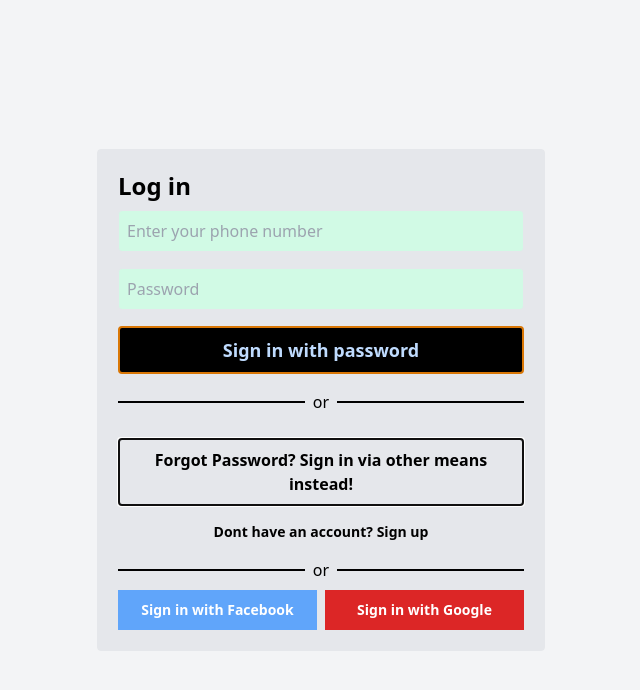
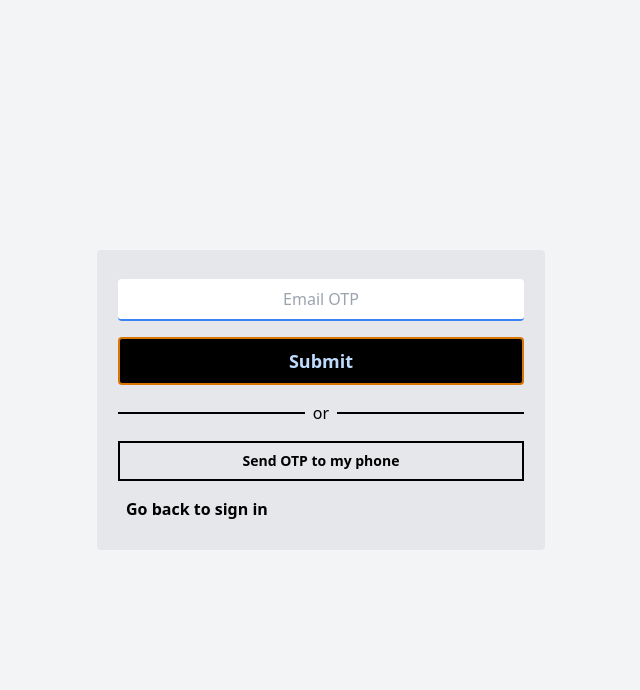
Before and after one commit to raihanulhaque643/xen-assignment, a React (Create React App) app: page / in a window 1280 px wide. Both pictures are taken after a click on the button "Forgot Password? Sign in via other means instead!". Shown: the top 690 px of the page, without its empty margins (319-959 px from the left). Built offline with nearby package versions, Linux system fonts and the light colour scheme.

Commit message:
dynamic forms placed within the login page

```diff
--- /dev/null
+++ b/src/features/user/ForgotPasswordForm.js
@@ -0,0 +1,101 @@
+import React, { useState } from 'react'
+import { Formik, Form, Field, ErrorMessage } from 'formik';
+import FormOrRow from './FormOrRow';
+
+const ForgotPasswordForm = ({ setShowSignInWithPassword }) => {
+
+    const [showEmailOTPForm, setShowEmailOTPForm] = useState(true)
+
+    return (
+        <div className="">
+            {
+                showEmailOTPForm ?
+                <Formik
+                enableReinitialize={true}
+                initialValues={{ email: '' }}
+                validate={values => {
+                    const errors = {};
+                    if (!values.email) {
+                    errors.email = 'Email is required';
+                    }
+                    return errors;
+                }}
+                onSubmit={(values, { setSubmitting }) => {
+                    setTimeout(() => {
+                    alert(JSON.stringify(values, null, 2));
+                    setSubmitting(false);
+                    }, 400);
+                }}
+                >
+                {({ isSubmitting }) => (
+                    <Form className="flex flex-col">
+
+                    <Field placeholder="Email OTP" className="w-full rounded p-2 my-2 border-b-2 border-blue-500 text-center" type="text" name="email"/>
+                    <ErrorMessage name="email" component="small" className="text-red-600"  />
+
+                    <button className="bg-black rounded text-blue-200 font-semibold text-lg p-2 my-2 border-2 border-yellow-600" type="submit" disabled={isSubmitting}>
+                        Submit
+                    </button>
+
+                    </Form>
+                )}
+                </Formik>
+                :
+                <Formik
+                enableReinitialize={true}
+                initialValues={{ phone: '' }}
+                validate={values => {
+                    const errors = {};
+                    if (!values.phone) {
+                    errors.phone = 'Phone number is required';
+                    }
+                    return errors;
+                }}
+                onSubmit={(values, { setSubmitting }) => {
+                    setTimeout(() => {
+                    alert(JSON.stringify(values, null, 2));
+                    setSubmitting(false);
+                    }, 400);
+                }}
+                >
+                {({ isSubmitting }) => (
+                    <Form className="flex flex-col">
+
+                    <Field placeholder="SMS OTP" className="w-full rounded p-2 my-2 border-b-2 border-blue-500 text-center" type="text" name="phone"/>
+                    <ErrorMessage name="phone" component="small" className="text-red-600"  />
+
+                    <button className="bg-black rounded text-blue-200 font-semibold text-lg p-2 my-2 border-2 border-yellow-600" type="submit" disabled={isSubmitting}>
+                        Submit
+                    </button>
+
+                    </Form>
+                )}
+                </Formik>
+            }
+
+            <FormOrRow />
+
+            {
+                showEmailOTPForm ?
+                <button
+                onClick={() => {setShowEmailOTPForm(false)}}
+                className="w-full border-2 border-black p-2 font-semibold text-sm my-2">Send OTP to my phone</button>
+                :
+                <button
+                onClick={() => {setShowEmailOTPForm(true)}}
+                className="w-full border-2 border-black p-2 font-semibold text-sm my-2">Send OTP to my email</button>
+            }
+
+            <button
+            className="font-semibold m-2"
+            onClick={() => {setShowSignInWithPassword(true)}}
+            >Go back to sign in
+            </button>
+
+
+
+        </div>
+    )
+}
+
+export default ForgotPasswordForm
--- a/src/features/user/Login.js
+++ b/src/features/user/Login.js
@@ -1,65 +1,18 @@
-import React from 'react'
-import { Formik, Form, Field, ErrorMessage } from 'formik';
-import { Link } from 'react-router-dom';
-import FormOrRow from './FormOrRow';
+import React, { useState } from 'react'
+import SignInWithPasswordForm from './SignInWithPasswordForm';
+import ForgotPasswordForm from './ForgotPasswordForm';
 
 const Login = () => {
+
+    const [showSignInWithPassword, setShowSignInWithPassword] = useState(true)
+
     return (
         <div className="w-full max-w-md m-2 border rounded p-5 bg-gray-200">
-            <Formik
-            initialValues={{ phone: '', password: '' }}
-            validate={values => {
-                const errors = {};
-                if (!values.phone) {
-                errors.phone = 'Phone number is required';
-                }
-                if (!values.password) {
-                    errors.password = 'Password is required';
-                }
-                return errors;
-            }}
-            onSubmit={(values, { setSubmitting }) => {
-                setTimeout(() => {
-                alert(JSON.stringify(values, null, 2));
-                setSubmitting(false);
-                }, 400);
-            }}
-            >
-            {({ isSubmitting }) => (
-                <Form className="flex flex-col">
-                <div className="font-bold text-2xl">Log in</div>
-
-                <Field placeholder="Enter your phone number" className="w-full border rounded p-2 my-2 bg-green-100" type="text" name="phone" />
-                <ErrorMessage name="phone" component="small" className="text-red-600"  />
-
-                <Field placeholder="Password" className="w-full border rounded p-2 my-2 bg-green-100" type="password" name="password" />
-                <ErrorMessage name="password" component="small" className="text-red-600"  />
-
-                <button className="bg-black rounded text-blue-200 font-semibold text-lg p-2 my-2 border-2 border-yellow-600" type="submit" disabled={isSubmitting}>
-                    Sign in with password
-                </button>
-
-                </Form>
-            )}
-     </Formik>
-
-            <FormOrRow />
-
-            <button className="w-full border-2 p-2 my-4 font-semibold border-black">Forgot Password? Sign in via other means instead!</button>
-
-            <Link to="/signup" className="flex flex-col items-center font-semibold text-sm mb-4">Dont have an account? Sign up</Link>
-
-            <FormOrRow />
-
-            <div className="flex flex-row w-full">
-                    <button className="flex flex-col w-full text-center text-white bg-blue-400 h-10 justify-center items-center mr-1 font-semibold text-sm">
-                        Sign in with Facebook
-                    </button>
-                    <button className="flex flex-col w-full text-center text-white bg-red-600 h-10 justify-center items-center ml-1 font-semibold text-sm">
-                        Sign in with Google
-                    </button>
-            </div>
-
+            {
+                showSignInWithPassword ?
+                <SignInWithPasswordForm showSignInWithPassword={showSignInWithPassword} setShowSignInWithPassword={setShowSignInWithPassword} /> :
+                <ForgotPasswordForm setShowSignInWithPassword={setShowSignInWithPassword} />
+            }
         </div>
     )
 }
--- /dev/null
+++ b/src/features/user/SignInWithPasswordForm.js
@@ -0,0 +1,75 @@
+import React from 'react'
+import { Formik, Form, Field, ErrorMessage } from 'formik';
+import { Link } from 'react-router-dom';
+import FormOrRow from './FormOrRow';
+
+const SignInWithPasswordForm = ({ showSignInWithPassword, setShowSignInWithPassword }) => {
+    return (
+            <div className="">
+            <Formik
+            initialValues={{ phone: '', password: '' }}
+            validate={values => {
+                const errors = {};
+                if (!values.phone) {
+                errors.phone = 'Phone number is required';
+                }
+                if (!values.password) {
+                    errors.password = 'Password is required';
+                }
+                return errors;
+            }}
+            onSubmit={(values, { setSubmitting }) => {
+                setTimeout(() => {
+                alert(JSON.stringify(values, null, 2));
+                setSubmitting(false);
+                }, 400);
+            }}
+            >
+            {({ isSubmitting }) => (
+                <Form className="flex flex-col">
+                <div className="font-bold text-2xl">Log in</div>
+
+                <Field placeholder="Enter your phone number" className="w-full border rounded p-2 my-2 bg-green-100" type="text" name="phone" />
+                <ErrorMessage name="phone" component="small" className="text-red-600"  />
+
+                <Field placeholder="Password" className="w-full border rounded p-2 my-2 bg-green-100" type="password" name="password" />
+                <ErrorMessage name="password" component="small" className="text-red-600"  />
+
+                <button className="bg-black rounded text-blue-200 font-semibold text-lg p-2 my-2 border-2 border-yellow-600" type="submit" disabled={isSubmitting}>
+                    Sign in with password
+                </button>
+
+                </Form>
+            )}
+            </Formik>
+
+     {
+                showSignInWithPassword ?
+                <button
+                onClick={() => {setShowSignInWithPassword(false)}}
+                className="w-full border-2 p-2 my-4 font-semibold border-black text-sm">Forgot Password? Sign in via other means instead!</button>
+                :
+                <button
+                onClick={() => {setShowSignInWithPassword(true)}}
+                className="w-full border-2 p-2 my-4 font-semibold border-black text-sm">Sign in with password</button>
+            }
+
+
+            <Link to="/signup" className="flex flex-col items-center font-semibold text-sm mb-4">Dont have an account? Sign up</Link>
+
+            <FormOrRow />
+
+            <div className="flex flex-row w-full">
+                    <button className="flex flex-col w-full text-center text-white bg-blue-400 h-10 justify-center items-center mr-1 font-semibold text-sm">
+                        Sign in with Facebook
+                    </button>
+                    <button className="flex flex-col w-full text-center text-white bg-red-600 h-10 justify-center items-center ml-1 font-semibold text-sm">
+                        Sign in with Google
+                    </button>
+            </div>
+
+        </div>
+    )
+}
+
+export default SignInWithPasswordForm
```
